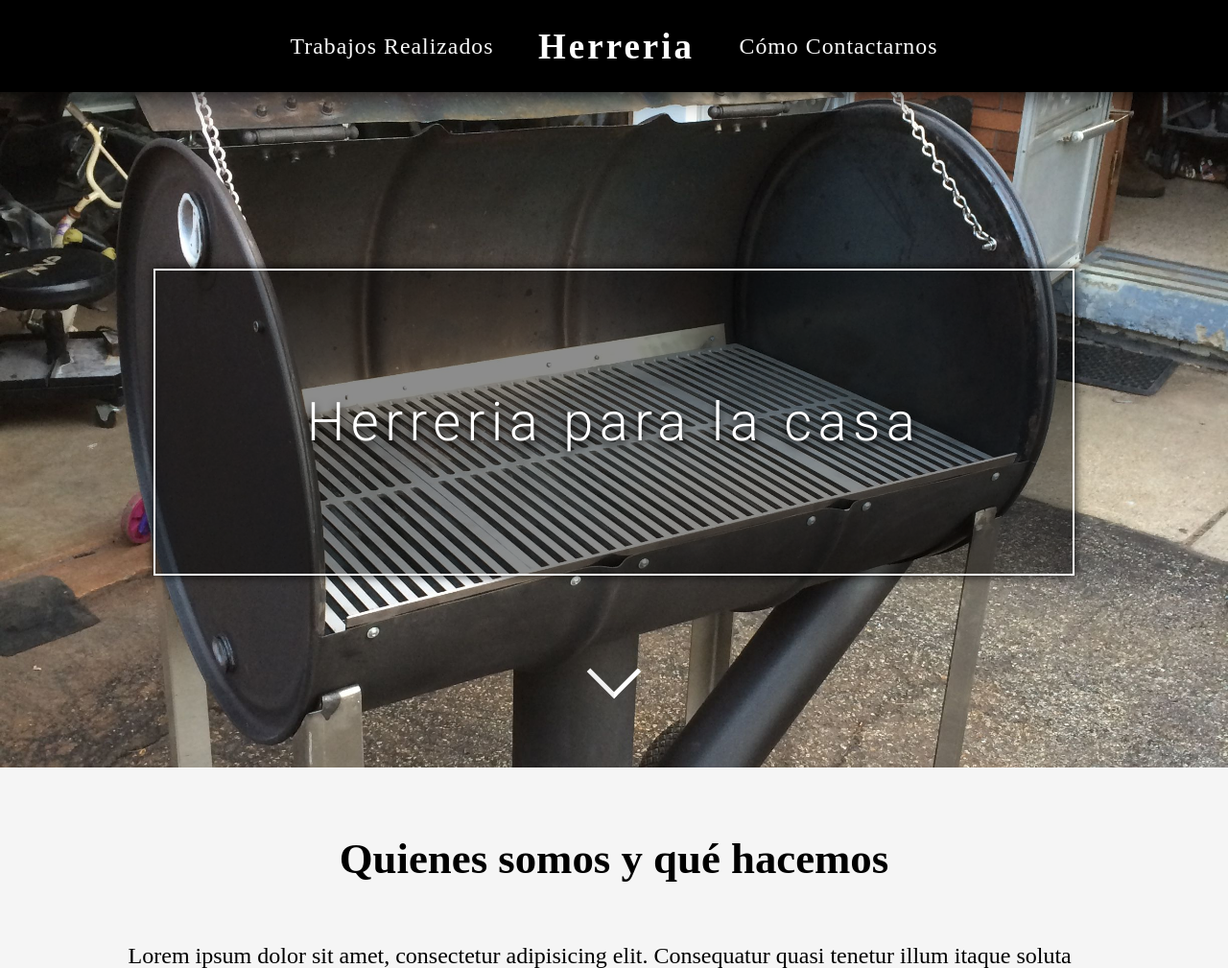
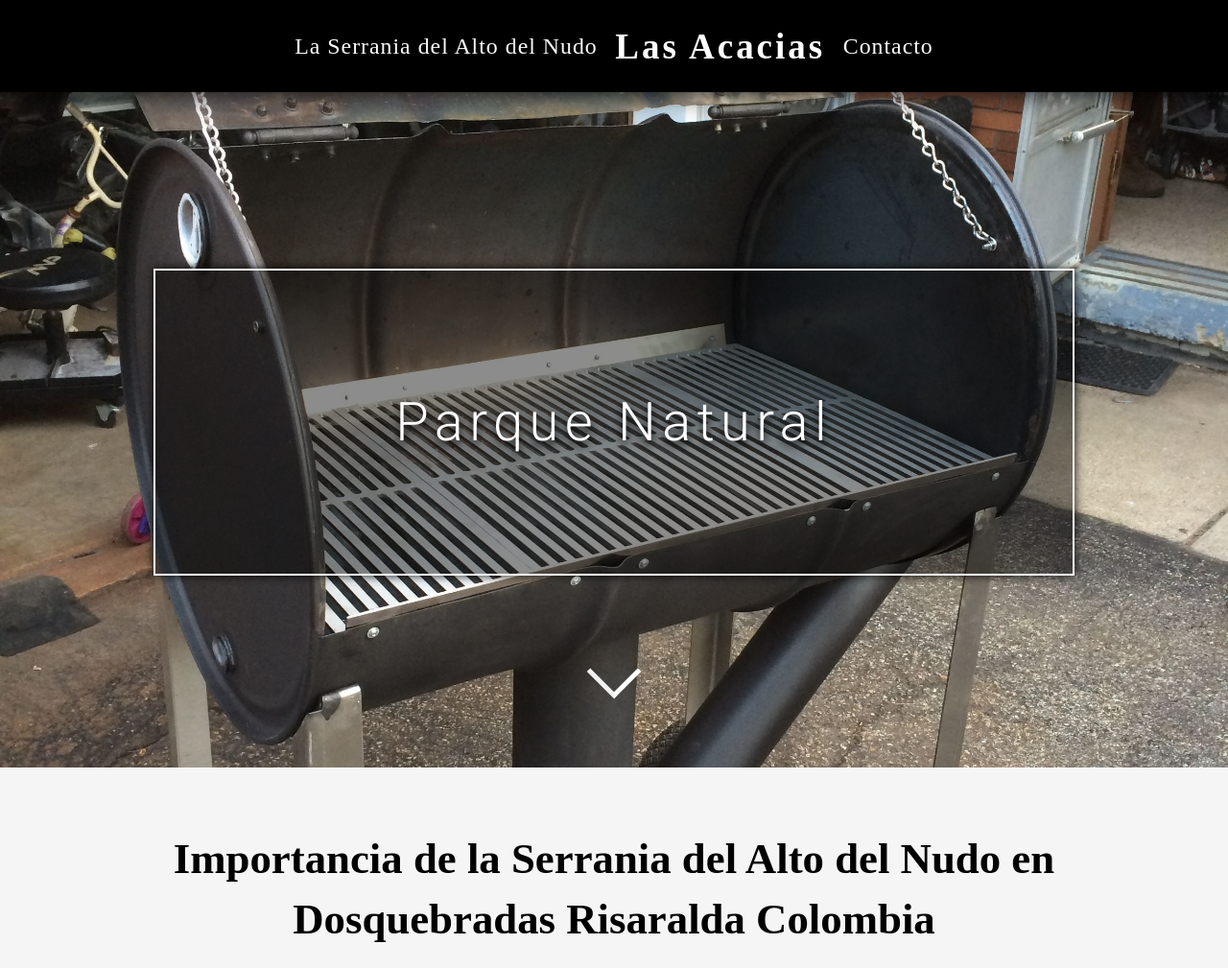
Before and after one commit to NestorDa/lasAcacias, a plain HTML site: page index.html in a window 1280 px wide. Shown: the top 1009 px of the page at 96% size. Drawn offline with Linux system fonts and the light colour scheme.

Commit message:
Update index.html
Index nuevo Dic27

```diff
--- a/index.html
+++ b/index.html
@@ -26,19 +26,10 @@
 
 
 
-        <title>Herreria</title>
+        <title>Las Acacias - Alto de Nudo</title>
 
 
     </head>
-
-
-
-
-
-
-
-
-
 
 <body>
 
@@ -49,9 +40,9 @@
 
         <!--         NAV         -->
         <nav>
-            <div class="link--sizer"><a class="nav-links" href="#works">Trabajos Realizados</a></div>
-            <h1>   Herreria    </h1>
-            <div class="link--sizer"><a class="nav-links" href="#call" id="right-link">Cómo Contactarnos</a></div>
+            <div class="link--sizer"><a class="nav-links" href="#works">La Serrania del Alto del Nudo</a></div>
+            <h1>   Las Acacias  </h1>
+            <div class="link--sizer"><a class="nav-links" href="#call" id="right-link">Contacto</a></div>
             <img class="menu-toggler" src="./imagenes/menu.png"alt="">
         </nav>
 
@@ -72,7 +63,7 @@
             </div>
 
             <div class="--center caption">
-                <h1 class="--center"> Herreria para la casa </h1>
+                <h1 class="--center"> Parque Natural </h1>
             </div>
 
             <div class="arrow--down"></div>
@@ -88,9 +79,9 @@
         <!--         ABOUT         -->
         <article class="article-about">
             <div class="about-context">
-                <h1>Quienes somos y qué hacemos</h1>
+                <h1>Importancia de la Serrania del Alto del Nudo en Dosquebradas Risaralda Colombia</h1>
                 <p>Lorem ipsum dolor sit amet, consectetur adipisicing elit. Consequatur quasi tenetur illum itaque soluta modi possimus dolorum, iure dolorem necessitati bus est natus ex quos nobis labore laboriosam eveniet eum omnis! Lorem ipsum dolor sit amet consectetur adipisicing elit. Qui quae repudiandae ex expedita, debitis, consequatur quidem sunt, sint neque dolor quibusdam. Animi facere nobis amet dolor sed iste fugiat! Lorem ipsum dolor sit amet, consectetur adipisicing elit. Repudiandae dolore corporis neque maiores consequuntur aliquam facere quo accusantium laborum sint optio aliquid nisi molestiae, unde enim vel. Optio, sunt voluptatibus! Lorem ipsum dolor sit amet, consectetur adipisicing elit. Odit, itaque earum. Aliquid ipsum ipsa ullam? Voluptates delectus assumenda repudiandae ullam reprehenderit quod facilis enim nesciunt alias iusto, debitis suscipit natus!</p>
-                <h4>Aclaracion</h4>
+                <h4>Mucho más</h4>
             </div>
         </article>
 
```
